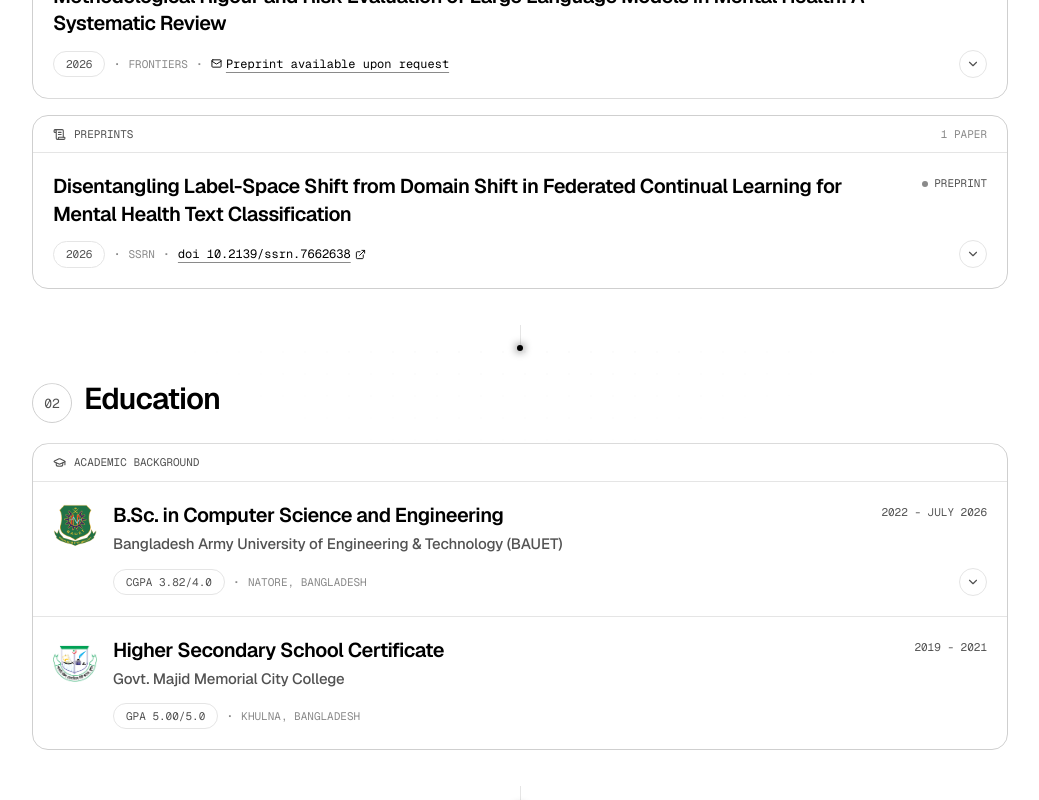
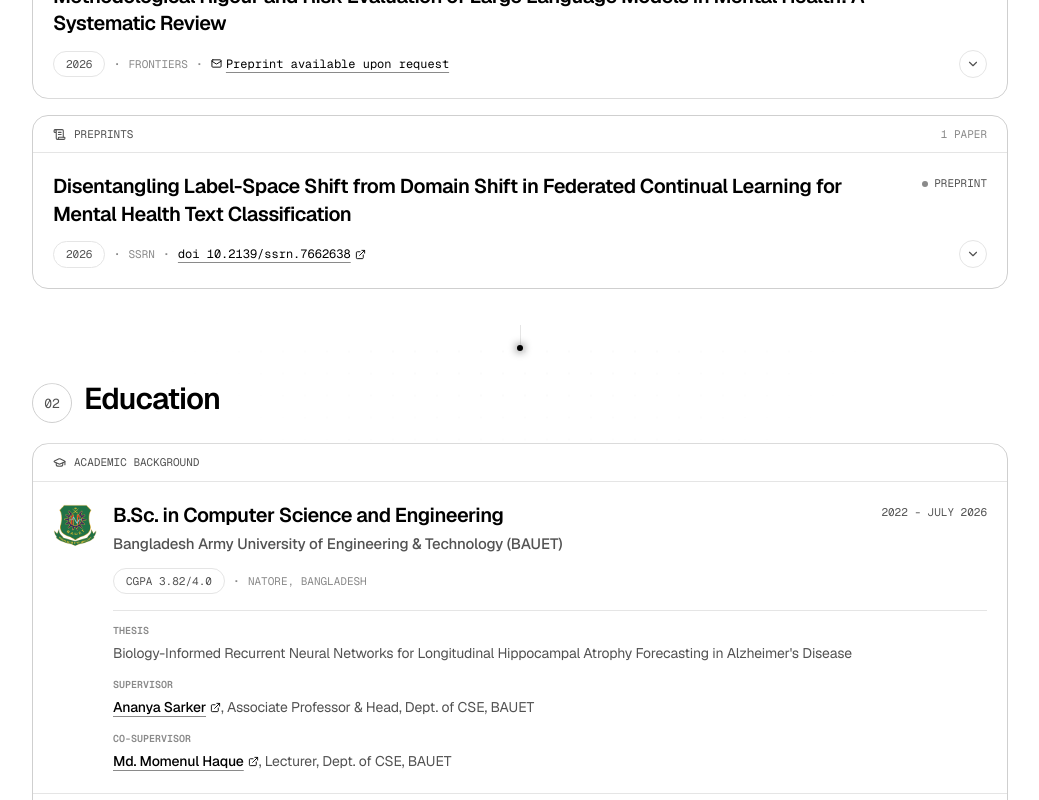
Before and after one commit to ratulhasan001/portfolio, a Next.js app: page / in a window 1280 px wide. Shown: the part 2000-2800 px from the top of the page, without its empty margins (120-1159 px from the left). Built offline with nearby package versions, Linux system fonts and the light colour scheme.

Commit message:
Show the thesis in education without a toggle

```diff
--- a/src/components/education-section.tsx
+++ b/src/components/education-section.tsx
@@ -1,9 +1,7 @@
 "use client";
 
-import { useId, useState } from "react";
 import Image from "next/image";
-import { AnimatePresence, motion } from "framer-motion";
-import { ChevronDown, ExternalLink, GraduationCap } from "lucide-react";
+import { ExternalLink, GraduationCap } from "lucide-react";
 import { education, type Education } from "@/lib/data";
 import { SectionTitle } from "./ui";
 import { FadeIn } from "./fade-in";
@@ -21,8 +19,6 @@ function Dot() {
 }
 
 function EducationRow({ edu }: { edu: Education }) {
-  const [open, setOpen] = useState(false);
-  const panelId = useId();
   const thesis = edu.detail?.replace(/^Thesis:\s*/, "");
 
   return (
@@ -80,42 +76,10 @@ function EducationRow({ edu }: { edu: Education }) {
               </>
             )}
 
-            {thesis && (
-              <button
-                type="button"
-                onClick={() => setOpen((v) => !v)}
-                aria-expanded={open}
-                aria-controls={panelId}
-                aria-label={open ? "Hide thesis" : "Show thesis"}
-                title={open ? "Hide thesis" : "Show thesis"}
-                className={`ml-auto flex h-7 w-7 shrink-0 items-center justify-center rounded-full border transition-colors ${
-                  open
-                    ? "border-fg-default bg-fg-default text-canvas"
-                    : "border-border-default text-fg-muted hover:border-fg-subtle hover:text-fg-default"
-                }`}
-              >
-                <motion.span
-                  animate={{ rotate: open ? 180 : 0 }}
-                  transition={{ duration: 0.2, ease: "easeOut" }}
-                  className="flex"
-                >
-                  <ChevronDown size={14} />
-                </motion.span>
-              </button>
-            )}
           </div>
 
-          <AnimatePresence initial={false}>
-            {open && thesis && (
-              <motion.div
-                id={panelId}
-                key="panel"
-                initial={{ height: 0, opacity: 0 }}
-                animate={{ height: "auto", opacity: 1 }}
-                exit={{ height: 0, opacity: 0 }}
-                transition={{ duration: 0.28, ease: [0.22, 1, 0.36, 1] }}
-                className="overflow-hidden"
-              >
+          {thesis && (
+            <div>
                 <div className="mt-4 space-y-3 border-t border-border-default pt-3">
                   <div>
                     <p className="mono mb-1 text-[10px] font-semibold uppercase tracking-[0.14em] text-fg-subtle">
@@ -149,9 +113,8 @@ function EducationRow({ edu }: { edu: Education }) {
                     </div>
                   ))}
                 </div>
-              </motion.div>
-            )}
-          </AnimatePresence>
+            </div>
+          )}
         </div>
       </div>
     </li>
```
